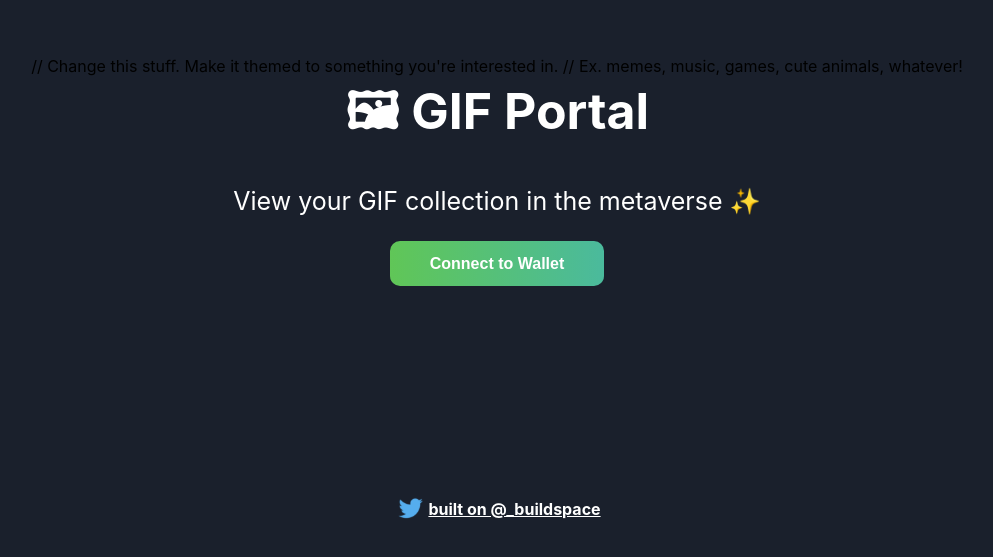
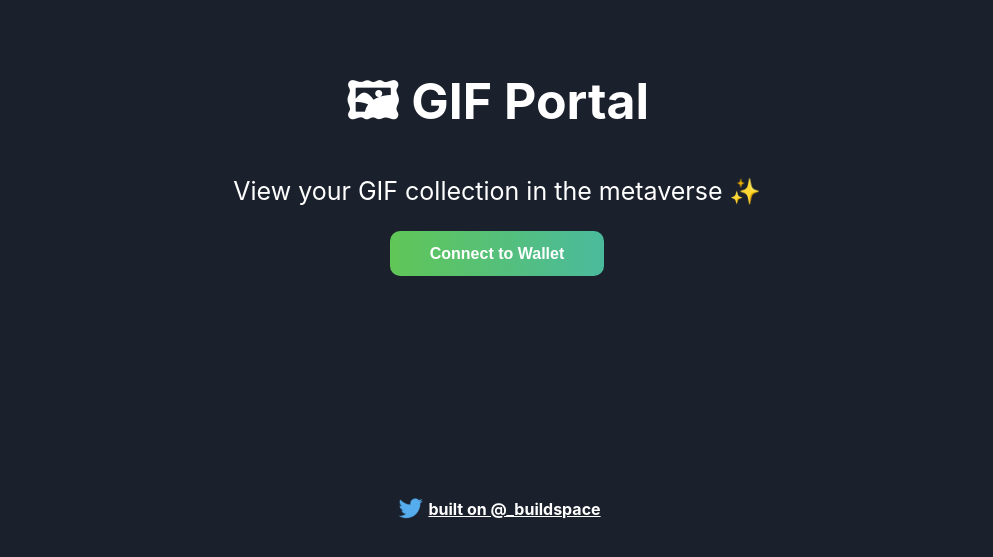
Before and after one commit to nayrugodness/solana-gif-platform, a React (Create React App) app: page / in a window 1280 px wide. Shown: the part 229-786 px from the top of the page, without its empty margins (143-1136 px from the left). Built offline with nearby package versions, Linux system fonts and the light colour scheme.

Commit message:
deleting comment

```diff
--- a/src/App.js
+++ b/src/App.js
@@ -95,8 +95,8 @@ const App = () => {
       {/* This was solely added for some styling fanciness */}
 			<div className={walletAddress ? 'authed-container' : 'container'}>
         <div className="header-container">
-         // Change this stuff. Make it themed to something you're interested in.
-          // Ex. memes, music, games, cute animals, whatever!
+         {/* Change this stuff. Make it themed to something you're interested in.
+           Ex. memes, music, games, cute animals, whatever! */}
           <p className="header">🖼 GIF Portal</p>
           <p className="sub-text">
             View your GIF collection in the metaverse ✨
```
